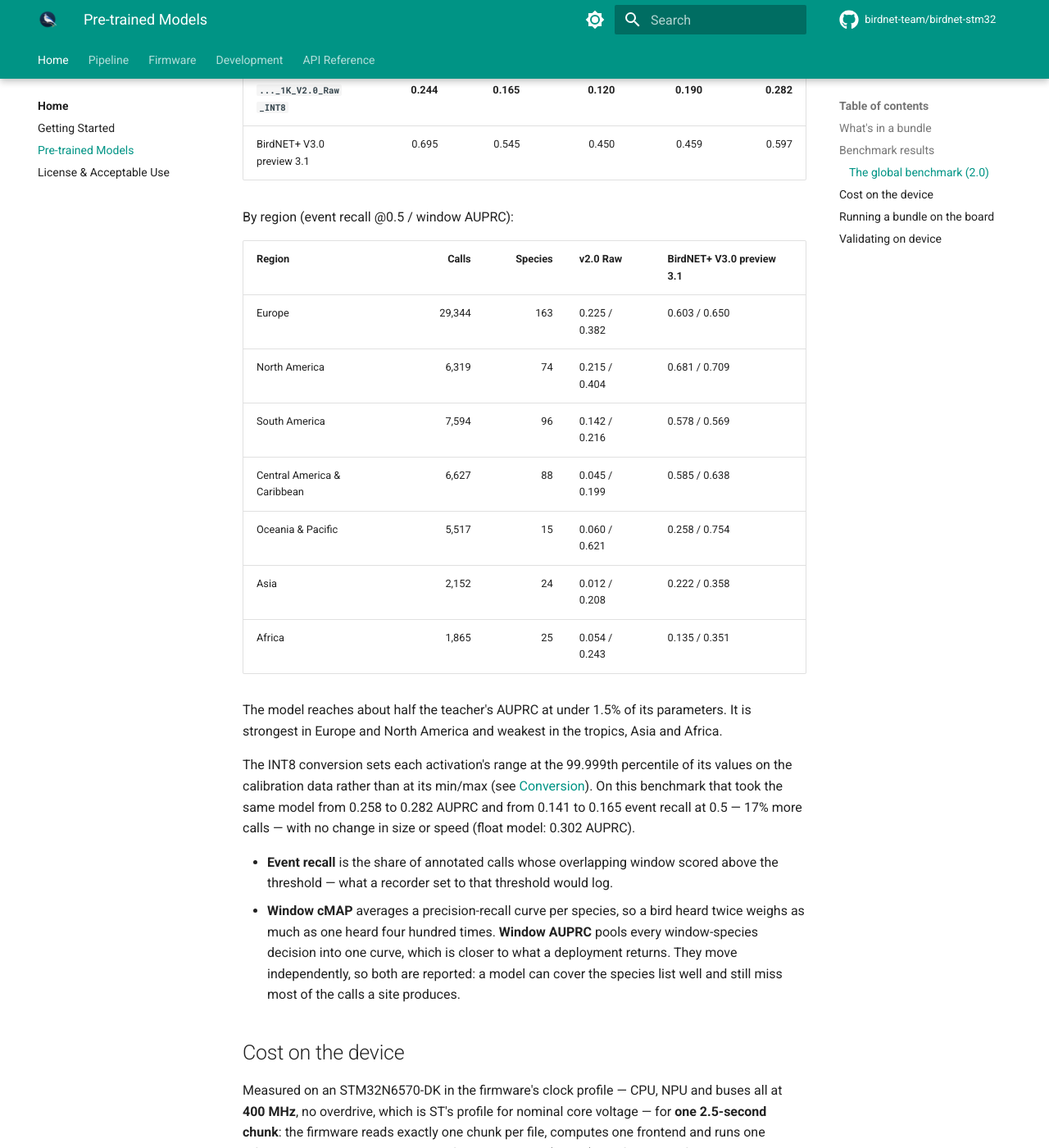
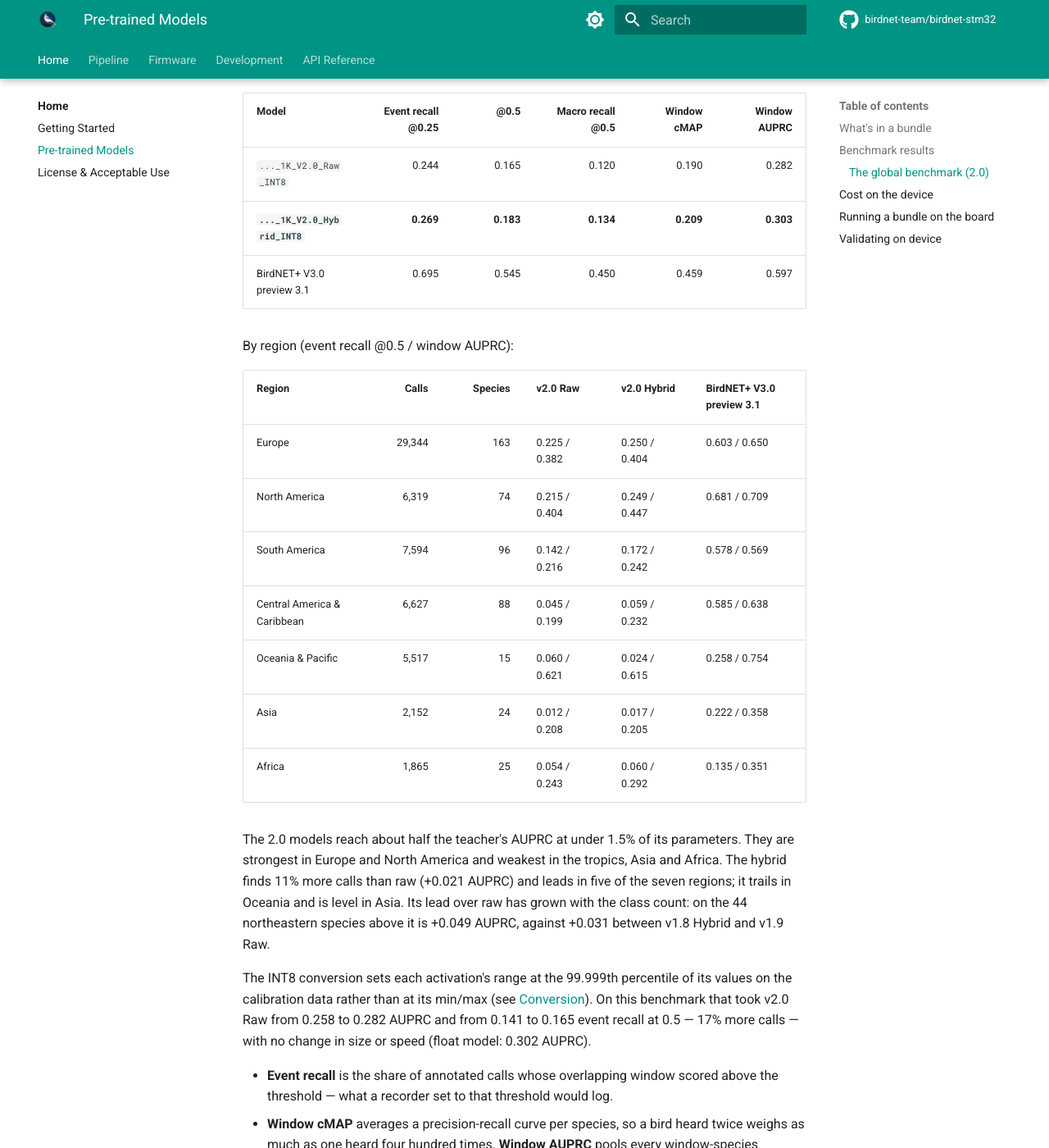
Before and after one commit to birdnet-team/birdnet-stm32, an MkDocs documentation site: the page built from docs/pretrained-models.md, in a window 1280 px wide and 1400 px high, scrolled down 4612 px. Shown: the whole window at 82% size. Built offline with MkDocs 1.6.1 and Material for MkDocs 9.7.7, drawn with Linux system fonts in a browser that asks for light colours; comment, search, counter and statistics services are not loaded; some of the changed text lies outside the part shown.

Commit message:
Ship the 2.0 Hybrid model beside 2.0 Raw

```diff
--- a/docs/pretrained-models.md
+++ b/docs/pretrained-models.md
@@ -87,6 +87,7 @@
 | `..._90_V1.8_Hybrid_INT8` | 0.464 | 0.361 | 0.339 | 0.376 | 0.461 |
 | **`..._90_V1.9_Raw_INT8`** | **0.441** | **0.370** | **0.369** | **0.351** | **0.430** |
 | `..._1K_V2.0_Raw_INT8` | 0.205 | 0.142 | 0.160 | 0.313 | 0.328 |
+| `..._1K_V2.0_Hybrid_INT8` | 0.249 | 0.164 | 0.181 | 0.355 | 0.377 |
 | BirdNET+ V3.0 preview 3.1 | 0.766 | 0.656 | 0.607 | 0.517 | 0.617 |
 
 The last row is the server-class teacher these models are distilled from, scored
@@ -104,11 +105,12 @@
 | NL | 170 | 6 | 0.406 / 0.430 | 0.406 / 0.462 | 0.341 / 0.428 | 0.424 / 0.484 |
 | FEU (boreal) | 2,073 | 18 | 0.294 / 0.556 | 0.277 / 0.538 | 0.260 / 0.536 | 0.300 / 0.581 |
 
-**For the northeastern United States, v1.9 Raw remains the better model.** v2.0
-Raw is the global model: 1,007 bird species instead of 90, scored here on the
-same 44 species. It ranks calls nearly as well (window cMAP 0.313 vs 0.351) but
-is far less confident, so at a 0.5 threshold it logs 0.142 of the calls against
-v1.9's 0.370. Its own benchmark is the global one below.
+**For the northeastern United States, v1.9 Raw remains the better model.** The
+2.0 models are global: 1,007 bird species instead of 90, scored here on the same
+44 species. v2.0 Hybrid ranks their calls as well as v1.9 (window cMAP 0.355 vs
+0.351) and v2.0 Raw nearly so (0.313), but both are far less confident: at a 0.5
+threshold they log 0.164 and 0.142 of the calls against v1.9's 0.370. Their own
+benchmark is the global one below.
 
 v1.9 ships a new Raw model only; the hybrid model stays v1.8 Hybrid (the v1.5
 weights). v1.9 Raw is the v1.8 Raw design trained on about five times the audio
@@ -137,29 +139,33 @@
 
 | Model | Event recall @0.25 | @0.5 | Macro recall @0.5 | Window cMAP | Window AUPRC |
 |---|---:|---:|---:|---:|---:|
-| **`..._1K_V2.0_Raw_INT8`** | **0.244** | **0.165** | **0.120** | **0.190** | **0.282** |
+| `..._1K_V2.0_Raw_INT8` | 0.244 | 0.165 | 0.120 | 0.190 | 0.282 |
+| **`..._1K_V2.0_Hybrid_INT8`** | **0.269** | **0.183** | **0.134** | **0.209** | **0.303** |
 | BirdNET+ V3.0 preview 3.1 | 0.695 | 0.545 | 0.450 | 0.459 | 0.597 |
 
 By region (event recall @0.5 / window AUPRC):
 
-| Region | Calls | Species | v2.0 Raw | BirdNET+ V3.0 preview 3.1 |
-|---|---:|---:|---|---|
-| Europe | 29,344 | 163 | 0.225 / 0.382 | 0.603 / 0.650 |
-| North America | 6,319 | 74 | 0.215 / 0.404 | 0.681 / 0.709 |
-| South America | 7,594 | 96 | 0.142 / 0.216 | 0.578 / 0.569 |
-| Central America & Caribbean | 6,627 | 88 | 0.045 / 0.199 | 0.585 / 0.638 |
-| Oceania & Pacific | 5,517 | 15 | 0.060 / 0.621 | 0.258 / 0.754 |
-| Asia | 2,152 | 24 | 0.012 / 0.208 | 0.222 / 0.358 |
-| Africa | 1,865 | 25 | 0.054 / 0.243 | 0.135 / 0.351 |
+| Region | Calls | Species | v2.0 Raw | v2.0 Hybrid | BirdNET+ V3.0 preview 3.1 |
+|---|---:|---:|---|---|---|
+| Europe | 29,344 | 163 | 0.225 / 0.382 | 0.250 / 0.404 | 0.603 / 0.650 |
+| North America | 6,319 | 74 | 0.215 / 0.404 | 0.249 / 0.447 | 0.681 / 0.709 |
+| South America | 7,594 | 96 | 0.142 / 0.216 | 0.172 / 0.242 | 0.578 / 0.569 |
+| Central America & Caribbean | 6,627 | 88 | 0.045 / 0.199 | 0.059 / 0.232 | 0.585 / 0.638 |
+| Oceania & Pacific | 5,517 | 15 | 0.060 / 0.621 | 0.024 / 0.615 | 0.258 / 0.754 |
+| Asia | 2,152 | 24 | 0.012 / 0.208 | 0.017 / 0.205 | 0.222 / 0.358 |
+| Africa | 1,865 | 25 | 0.054 / 0.243 | 0.060 / 0.292 | 0.135 / 0.351 |
 
-The model reaches about half the teacher's AUPRC at under 1.5% of its
-parameters. It is strongest in Europe and North America and weakest in the
-tropics, Asia and Africa.
+The 2.0 models reach about half the teacher's AUPRC at under 1.5% of its
+parameters. They are strongest in Europe and North America and weakest in the
+tropics, Asia and Africa. The hybrid finds 11% more calls than raw (+0.021
+AUPRC) and leads in five of the seven regions; it trails in Oceania and is level
+in Asia. Its lead over raw has grown with the class count: on the 44 northeastern
+species above it is +0.049 AUPRC, against +0.031 between v1.8 Hybrid and v1.9 Raw.
 
 The INT8 conversion sets each activation's range at the 99.999th percentile of
 its values on the calibration data rather than at its min/max (see
-[Conversion](conversion.md#activation-ranges)). On this benchmark that took the
-same model from 0.258 to 0.282 AUPRC and from 0.141 to 0.165 event recall at 0.5
+[Conversion](conversion.md#activation-ranges)). On this benchmark that took
+v2.0 Raw from 0.258 to 0.282 AUPRC and from 0.141 to 0.165 event recall at 0.5
 — 17% more calls — with no change in size or speed (float model: 0.302 AUPRC).
 
 - **Event recall** is the share of annotated calls whose overlapping window
@@ -192,6 +198,7 @@
 | `..._90_V1.8_Raw_INT8` | 1,003,860 | 151.97 M | 22 ms | 0 ms | 22 ms | 51 (3 sw) |
 | **`..._90_V1.9_Raw_INT8`** | 1,006,256 | 151.97 M | **22 ms** | 0 ms | **22 ms** | 51 (3 sw) |
 | **`..._1K_V2.0_Raw_INT8`** | 1,939,685 | 152.91 M | **22 ms** | 0 ms | **22 ms** | 49 (2 sw) |
+| **`..._1K_V2.0_Hybrid_INT8`** | 1,882,021 | 105.76 M | 20 ms | 33 ms | 53 ms | 36 (2 sw) |
 | BirdNET+ V3.0 preview 3.1 | 135,228,889 | — | — | — | — | — |
 
 The teacher is listed for scale only: **137x the parameters** of either model here,
@@ -215,8 +222,11 @@
   controller, which runs the hardware epochs without the CPU between them: its
   wider backbone takes the same 22 ms (25 ms without the epoch controller).
 - **2.0's extra parameters are almost all in the classifier.** 1,013 outputs
-  from a 1,024-d embedding are about a million weights; the backbone is 0.9 M.
-  The INT8 model is 2.2 MB (1.9: 1.2 MB).
+  from a 1,024-d embedding are about a million weights; the backbones are 0.9 M
+  (raw) and 0.84 M (hybrid). The INT8 models are 2.2 and 2.1 MB (1.9: 1.2 MB).
+- **The 2.0 hybrid build nearly fills the application SRAM:** code, labels and
+  every buffer share 1 MB, and its 384 KB spectrogram buffer leaves 14 KB free
+  (see [Hardware](firmware/hardware.md)).
 - At 22 ms per 2.5 s chunk, raw is **114x faster than real time**, so duty cycle
   rather than throughput sets a recorder's power budget.
 
```
Also changed, not shown: CHANGELOG.md (+29 -15 lines), README.md (+7 -5 lines), 1 other file.
